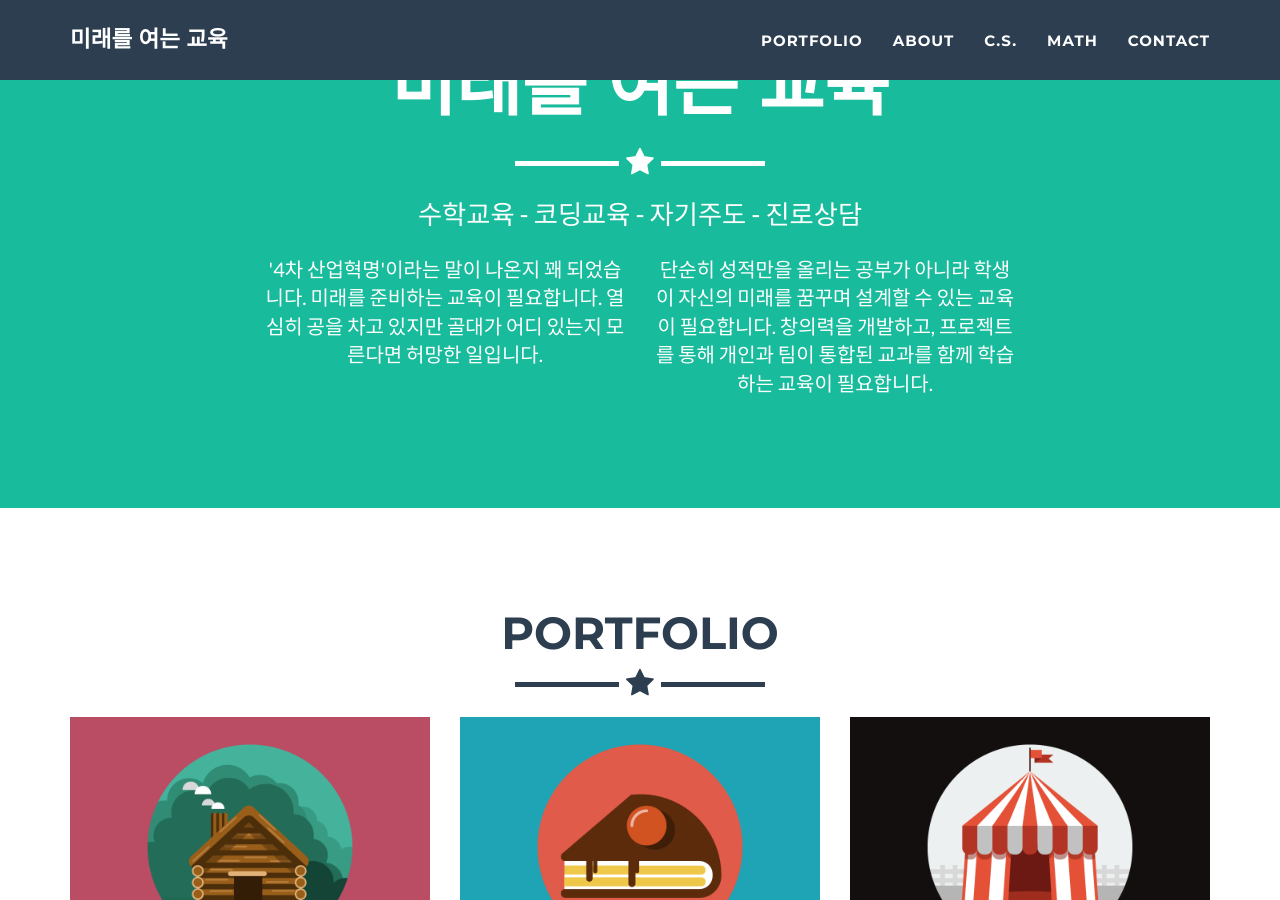
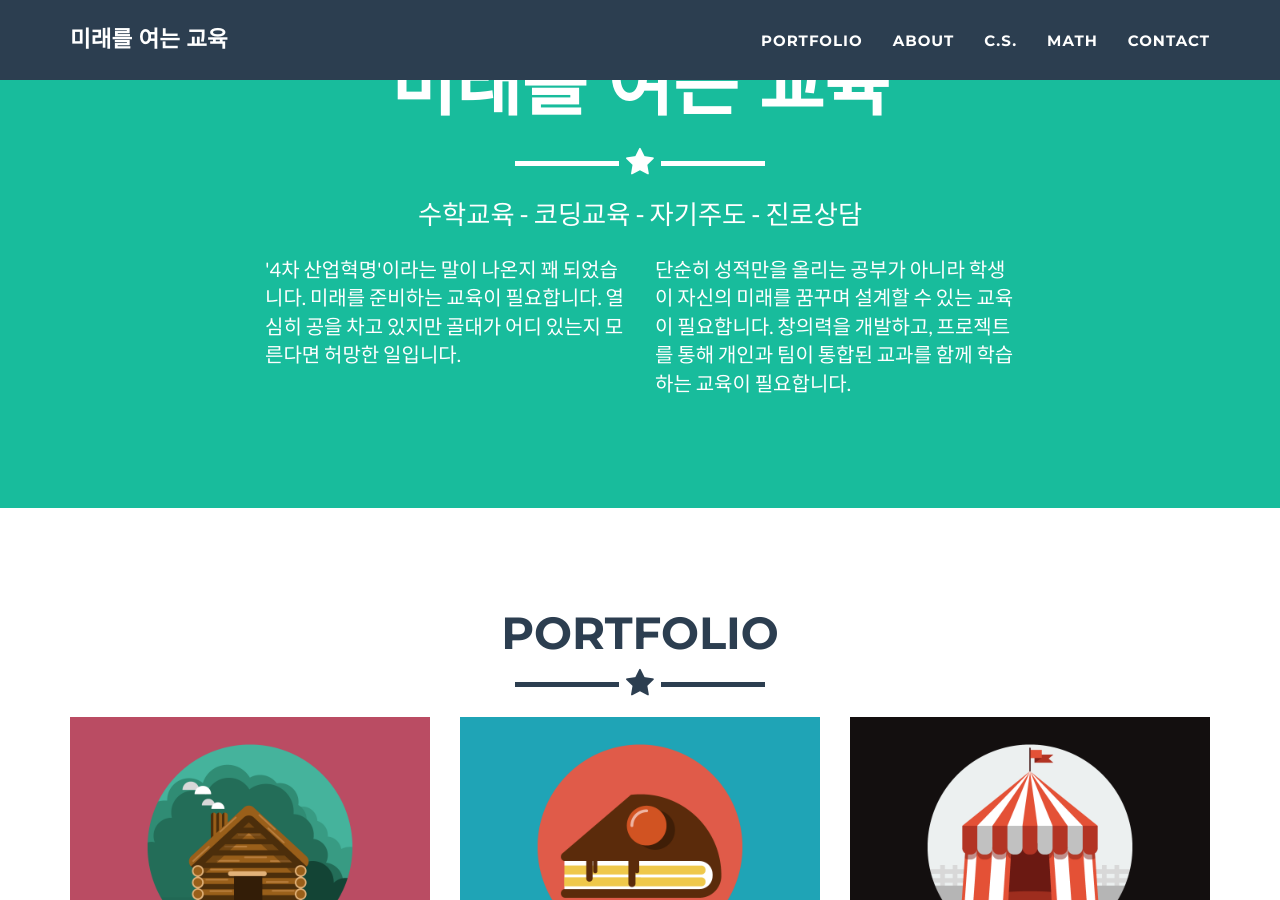
Before and after one commit to eventia/eventia.github.io, a Jekyll site: the page built from index.html, in a window 1280 px wide and 900 px high, scrolled down 949 px. Built offline with Jekyll 4.4.1, drawn with Linux system fonts in a browser that asks for light colours.

Commit message:
HomePage 2019-02-20-[15:12]

```diff
--- a/_includes/header.html
+++ b/_includes/header.html
@@ -16,14 +16,14 @@
 					<div class="row">
 						<div class="col-lg-4 col-lg-offset-2">
 							<br>
-							<p>'4차 산업혁명'이라는 말이 나온지 꽤 되었습니다.
+							<p align="left">'4차 산업혁명'이라는 말이 나온지 꽤 되었습니다.
 								미래를 준비하는 교육이 필요합니다.
 								열심히 공을 차고 있지만 골대가 어디 있는지 모른다면 허망한 일입니다.
 							</p>
 						</div>
 						<div class="col-lg-4">
 							<br>
-							<p>단순히 성적만을 올리는 공부가 아니라 학생이 자신의 미래를 꿈꾸며 설계할 수 있는 교육이 필요합니다.
+							<p align="left">단순히 성적만을 올리는 공부가 아니라 학생이 자신의 미래를 꿈꾸며 설계할 수 있는 교육이 필요합니다.
 								창의력을 개발하고, 프로젝트를 통해 개인과 팀이 통합된 교과를 함께 학습하는 교육이 필요합니다.
 							</p>
 						</div>
```
